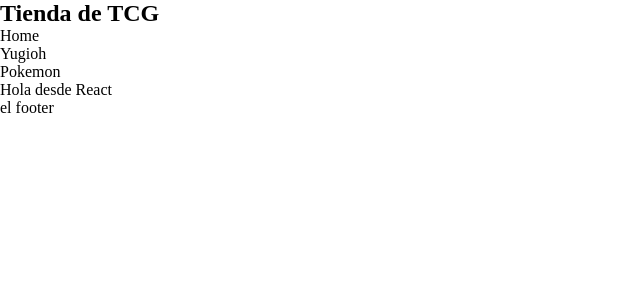
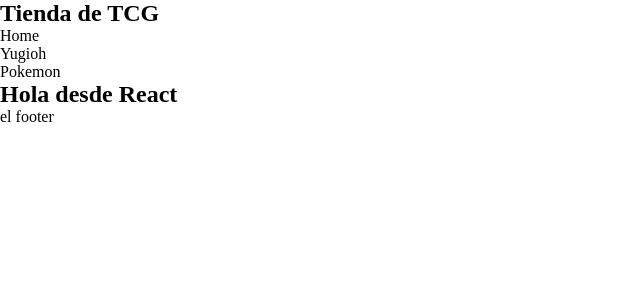
Before and after one commit to DanRamSal/React-CoderHouse-DanielRamirez, a React (Vite) app: page / in a window 1280 px wide. Shown: the top 300 px of the page, without its empty margins (0-640 px from the left). Built offline with nearby package versions, Linux system fonts and the light colour scheme.

Commit message:
Nueva estructura de folders

```diff
--- a/package.json
+++ b/package.json
@@ -11,7 +11,8 @@
   },
   "dependencies": {
     "react": "^19.1.0",
-    "react-dom": "^19.1.0"
+    "react-dom": "^19.1.0",
+    "react-icons": "^5.5.0"
   },
   "devDependencies": {
     "@eslint/js": "^9.29.0",
--- a/src/App.jsx
+++ b/src/App.jsx
@@ -1,14 +1,14 @@
-import {Navbar} from './Navbar.jsx';
-import {Footer} from './Footer.jsx';
+import {Navbar} from './navbar/Navbar.jsx';
+import {Footer} from './footer/Footer.jsx';
 
 function App() {
-
-  const unaVar = "Unavar";
 
   return (
     <div>
       <Navbar />
-      Hola desde React
+      <main>
+        <h2>Hola desde React</h2>
+      </main>
       <Footer />
     </div>
   );
--- /dev/null
+++ b/src/cartwidget/CartWidget.jsx
@@ -0,0 +1,9 @@
+import "./CartWidget.css";
+
+export const cartWidget = () => {
+  return (
+    <div>
+
+    </div>
+  )
+}
--- a/src/Navbar.jsx
+++ b/src/navbar/Navbar.jsx
@@ -1,3 +1,7 @@
+import "./Navbar.css";
+import { cartWidget } from "../cartwidget/cartWidget";
+
+
 export const Navbar = () => {
     return (
        <div>
```
Also changed, not shown: src/cartwidget/CartWidget.css (added), src/footer/Footer.css (added), src/footer/Footer.jsx (renamed from src/Footer.jsx), src/navbar/Navbar.css (added), 1 other file (tests, documents, lock files or other folders).
